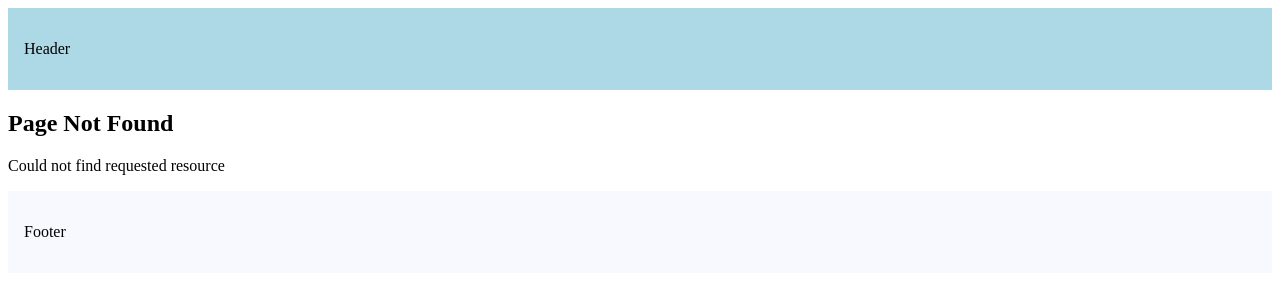
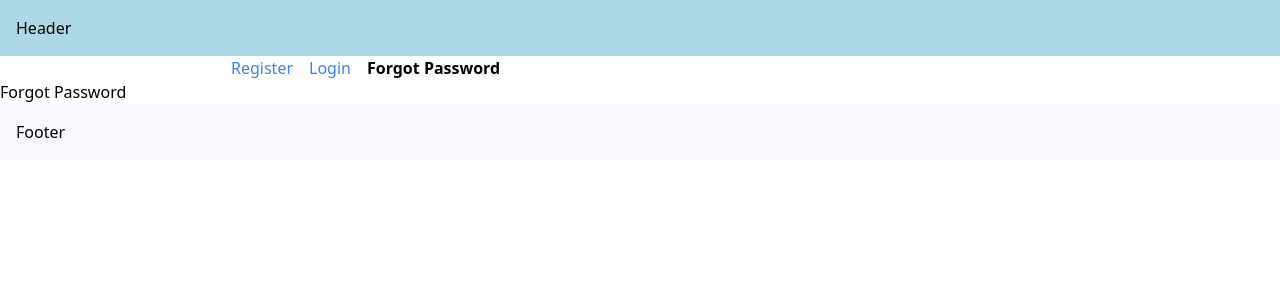
Before and after one commit to RohitSanjayjiwade/Next.js-14-Tutorial, a Next.js app: page /forgot-password in a window 1280 px wide. Before the commit this address had no page. Shown: the top 300 px of the page. Built offline with nearby package versions, Linux system fonts and the light colour scheme.

Commit message:
Add authentication-related components and update AuthLayout

```diff
--- /dev/null
+++ b/src/app/(auth)/forgot-password/page.tsx
@@ -0,0 +1,4 @@
+export default function ForgotPassword(){
+
+	return <h1>Forgot Password</h1>;
+}
--- /dev/null
+++ b/src/app/(auth)/layout.tsx
@@ -0,0 +1,41 @@
+"use client";
+
+import Link from "next/link";
+import { usePathname } from "next/navigation";
+
+import "./styles.css";
+import { useState } from "react";
+
+
+const navLinks = [
+		{name: "Register", href: "/register"},
+		{name: "Login", href: "/login"},
+		{name: "Forgot Password", href: "/forgot-password"},
+	];
+
+
+export default function AuthLayout({children,}:
+	{
+		children: React.ReactNode;
+	}){
+
+	const pathName = usePathname();
+
+	const [input, setInput] = useState("");
+
+	return (
+		<div>
+			<input value={input} onChange={ (e) => setInput(e.target.value)} />
+
+			{navLinks.map((link) =>{
+				const isActive = pathName.startsWith(link.href)
+				return (
+					<Link href={link.href} key={link.name} className={isActive?"font-bold mr-4":"text-blue-500 mr-4"}>
+						{link.name}
+					</Link>
+					);
+			})}
+			{children}
+		</div>
+		);
+}
--- /dev/null
+++ b/src/app/(auth)/login/page.tsx
@@ -0,0 +1,4 @@
+export default function Login(){
+
+	return <h1>Login</h1>;
+}
--- /dev/null
+++ b/src/app/(auth)/register/page.tsx
@@ -0,0 +1,4 @@
+export default function Register(){
+
+	return <h1>Register</h1>;
+}
--- /dev/null
+++ b/src/app/(auth)/styles.css
@@ -0,0 +1,3 @@
+@tailwind base;
+@tailwind components;
+@tailwind utilities;
```
